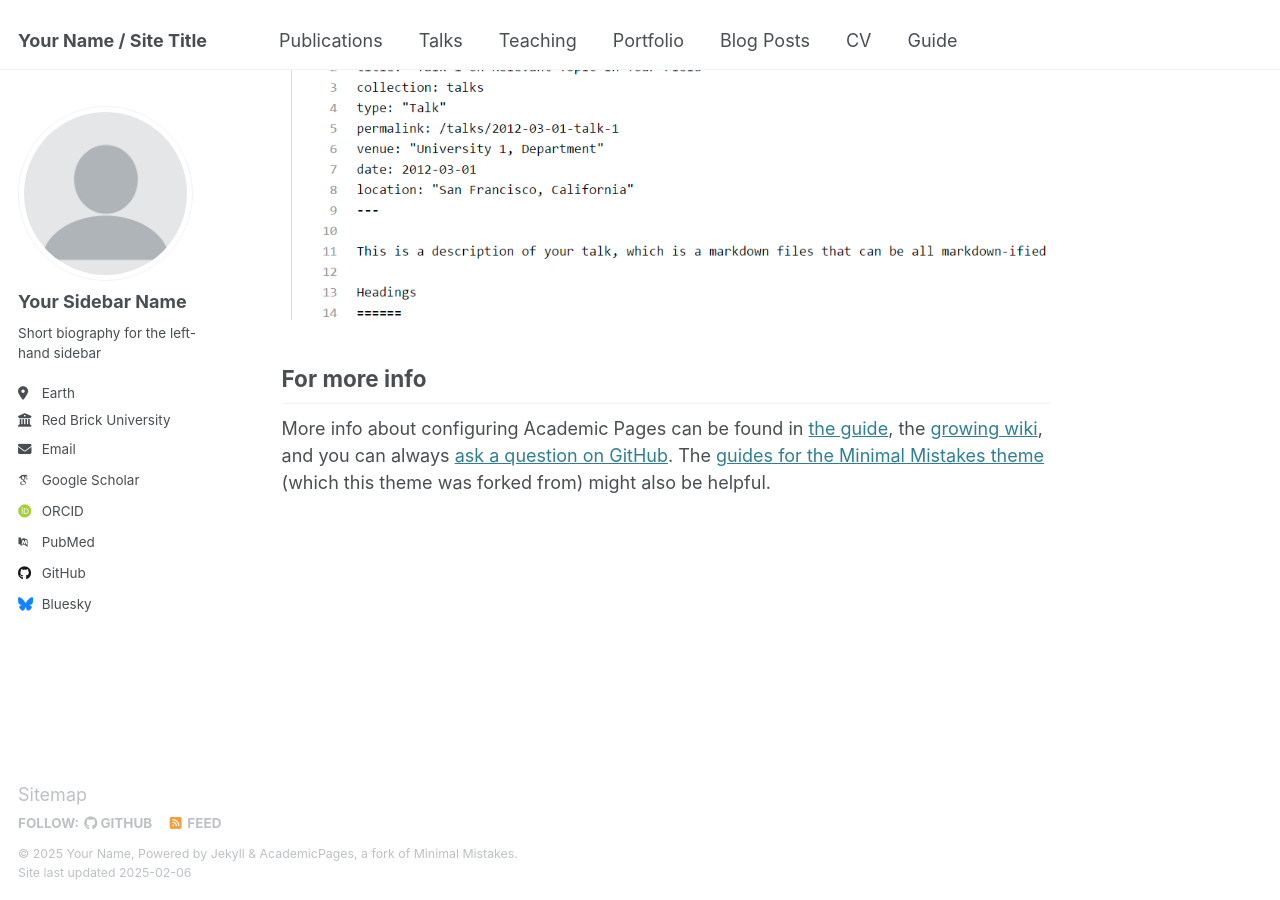
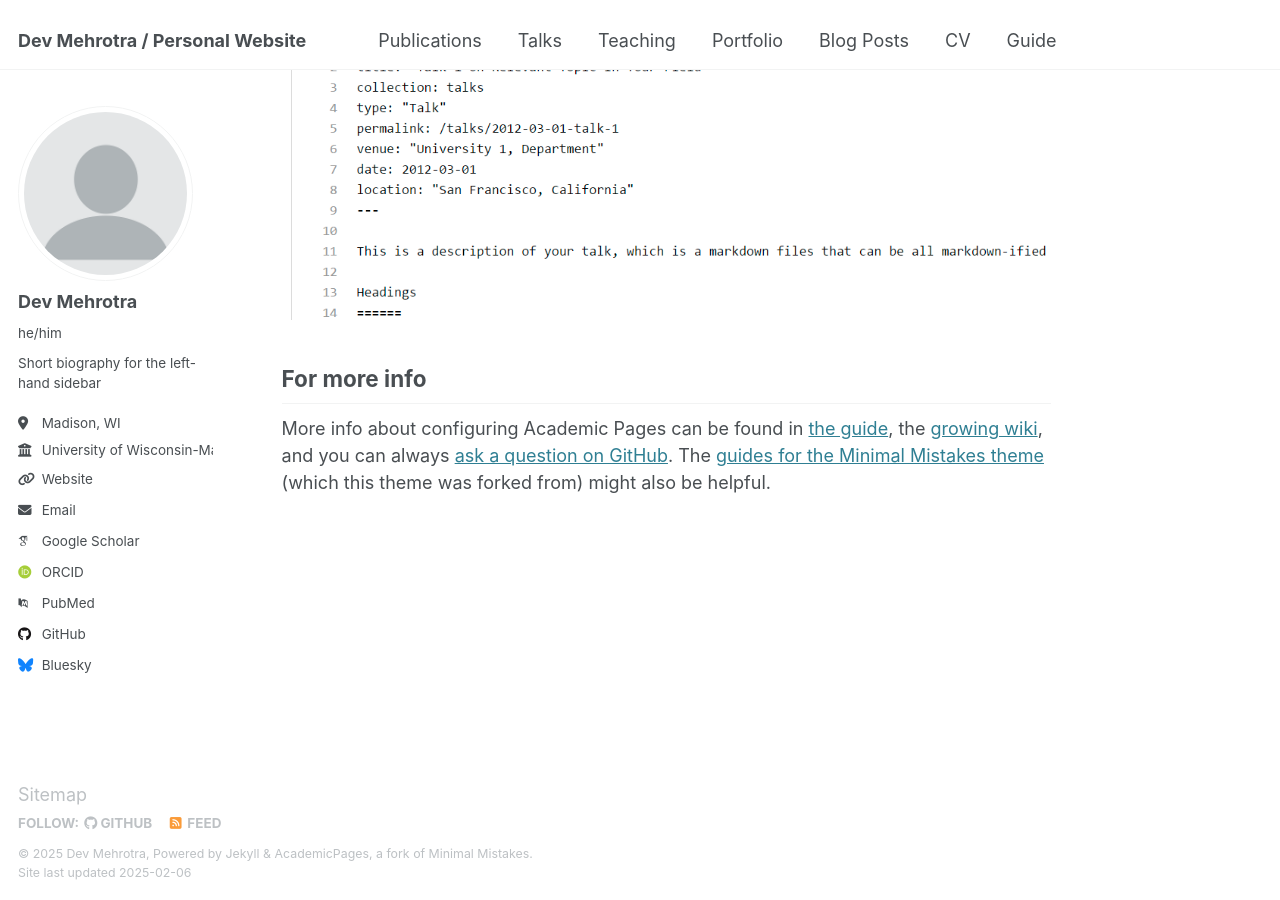
Before and after one commit to dashingzombie/dashingzombie.github.io, a Jekyll site: the page built from _pages/about.md, in a window 1280 px wide and 900 px high, scrolled down 2642 px. Built offline with Jekyll 4.4.1, drawn with Linux system fonts in a browser that asks for light colours; some web fonts are replaced.

Commit message:
added stuff

```diff
--- a/_config.yml
+++ b/_config.yml
@@ -9,13 +9,13 @@
 # Basic Site Settings
 locale                   : "en-US"
 site_theme               : "default"
-title                    : "Your Name / Site Title"
+title                    : "Dev Mehrotra / Personal Website"
 title_separator          : "-"
-name                     : &name "Your Name"
-description              : &description "personal description"
-url                      : https://academicpages.github.io # the base hostname & protocol for your site e.g. "https://[your GitHub username].github.io"
+name                     : &name "Dev Mehrotra"
+description              : &description "Personal website of Dev Mehrotra"
+url                      : https://devmehrotra.me # the base hostname & protocol for your site e.g. "https://[your GitHub username].github.io"
 baseurl                  : "" # the subpath of your site, e.g. "/blog"
-repository               : "academicpages/academicpages.github.io"
+repository               : "dashingzombie/dashingzombie/github.io"
 
 # Site Author - The following control what appear as part of the author content on the side bar.
 #               If a field is blank the icon and link will not appear, otherwise it will be shown.
@@ -23,13 +23,13 @@ repository               : "academicpages/academicpages.github.io"
 author:
   # Biographic information
   avatar           : "profile.png"
-  name             : "Your Sidebar Name"
-  pronouns         : # example: "she/her"
+  name             : "Dev Mehrotra"
+  pronouns         : "he/him"
   bio              : "Short biography for the left-hand sidebar"
-  location         : "Earth"
-  employer         : "Red Brick University"
-  uri              : # URL
-  email            : "none@example.org"
+  location         : "Madison, WI"
+  employer         : "University of Wisconsin-Madison"
+  uri              : "https://devmehrotra.me"
+  email            : "dmehrotra@wisc.edu"
 
   # Academic websites
   arxiv            : # URL - Update with the correct link to your profile
```
